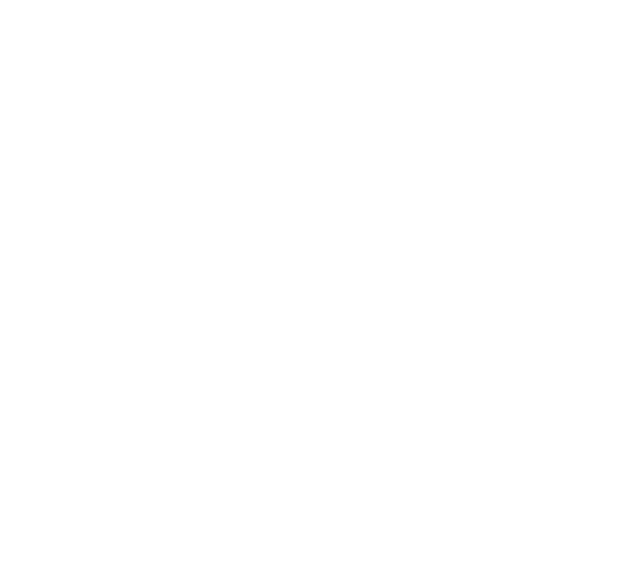
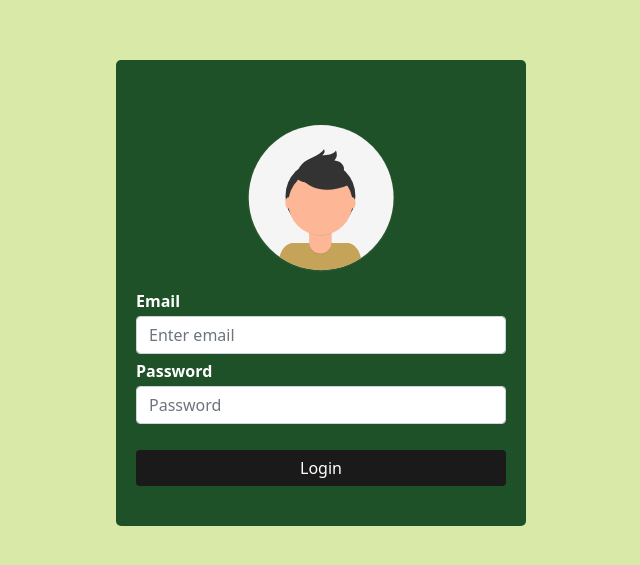
Before and after one commit to JesusACD/MINTIC-Plataforma-Sistema-de-N-mina, a React (Create React App) app in the folder app-front/: page / in a window 1280 px wide. Before the commit this address had no page. Shown: the part 107-672 px from the top of the page, without its empty margins (319-959 px from the left). Built offline with nearby package versions, Linux system fonts and the light colour scheme.

Commit message:
Se agregaron estilos al login

```diff
--- a/app-front/src/App.css
+++ b/app-front/src/App.css
@@ -5,3 +5,43 @@
     align-items: center;
     background-color: #D8E9A8
 }
+.wrapper {
+    padding: 40px 20px;
+    width: 410px;
+    margin: 0 auto;
+    background-color: #1E5128;
+    color: white;
+    border-radius: 5px;
+}
+/* .form-group .campo{
+    margin-bottom: 20px;
+} */
+.btn .btn-primary .login{
+    max-width: 100%;
+}
+.login button{
+    width: 100%;
+    color: white;
+    border: none;
+    cursor: pointer;
+}
+.login button:hover{
+    opacity: 0.8;
+    color: white;
+}
+.btn-carulla{
+    background-color: #191A19;
+}
+.imgcontainer {
+    text-align: center;
+    margin: 24px 0 12px 0;
+    position: relative;
+}
+img.avatar {
+    width: 40%;
+    border-radius: 50%;
+}
+.form-group label{
+    font-weight: 600;
+    margin: 5px 0 3px 0;
+}
--- a/app-front/src/App.js
+++ b/app-front/src/App.js
@@ -15,7 +15,7 @@
 			{usuariologin ? (
 				<Routes>
 					<Route
-						path='/login'
+						path='/'
 						element={<Login setUsuariologin={setUsuariologin} />}
 					/>
 				</Routes>
--- a/app-front/src/componentes/Login.js
+++ b/app-front/src/componentes/Login.js
@@ -26,9 +26,13 @@
 	return (
 		<Fragment>
 			<div className='contenido-centro'>
+				<div className='wrapper'>
+					<div className='imgcontainer'>
+						<img src='img/avatar.svg' alt='Avatar' class='avatar' />
+					</div>
 					<form onSubmit={validadUser}>
 						<div className='form-group'>
-						<label for='exampleInputEmail1'>Email address</label>
+							<label for='exampleInputEmail1'>Email</label>
 							<input
 								type='email'
 								className='form-control'
@@ -38,9 +42,11 @@
 								name='username'
 								onChange={actualizarUsuario}
 							/>
-						<small id='emailHelp' className='form-text text-muted'>
+							{/* <small
+								id='emailHelp'
+								className='form-text text-muted'>
 								We'll never share your email with anyone else.
-						</small>
+							</small> */}
 						</div>
 						<div className='form-group'>
 							<label for='exampleInputPassword1'>Password</label>
@@ -54,19 +60,24 @@
 							/>
 						</div>
 						<div className='form-check'>
-						<input
+							{/* <input
 								type='checkbox'
 								className='form-check-input'
 								id='exampleCheck1'
 							/>
-						<label className='form-check-label' for='exampleCheck1'>
+							<label
+								className='form-check-label'
+								for='exampleCheck1'>
 								Check me out
-						</label>
+							</label> */}
 						</div>
-					<button type='submit' className='btn btn-primary'>
-						Submit
+						<div className='login'>
+							<button type='submit' className='btn btn-carulla'>
+								Login
 							</button>
+						</div>
 					</form>
+				</div>
 			</div>
 		</Fragment>
 	);
```
Also changed, not shown: app-front/public/img/avatar.svg (added). Lines whose indentation alone changed are shown as unchanged.
